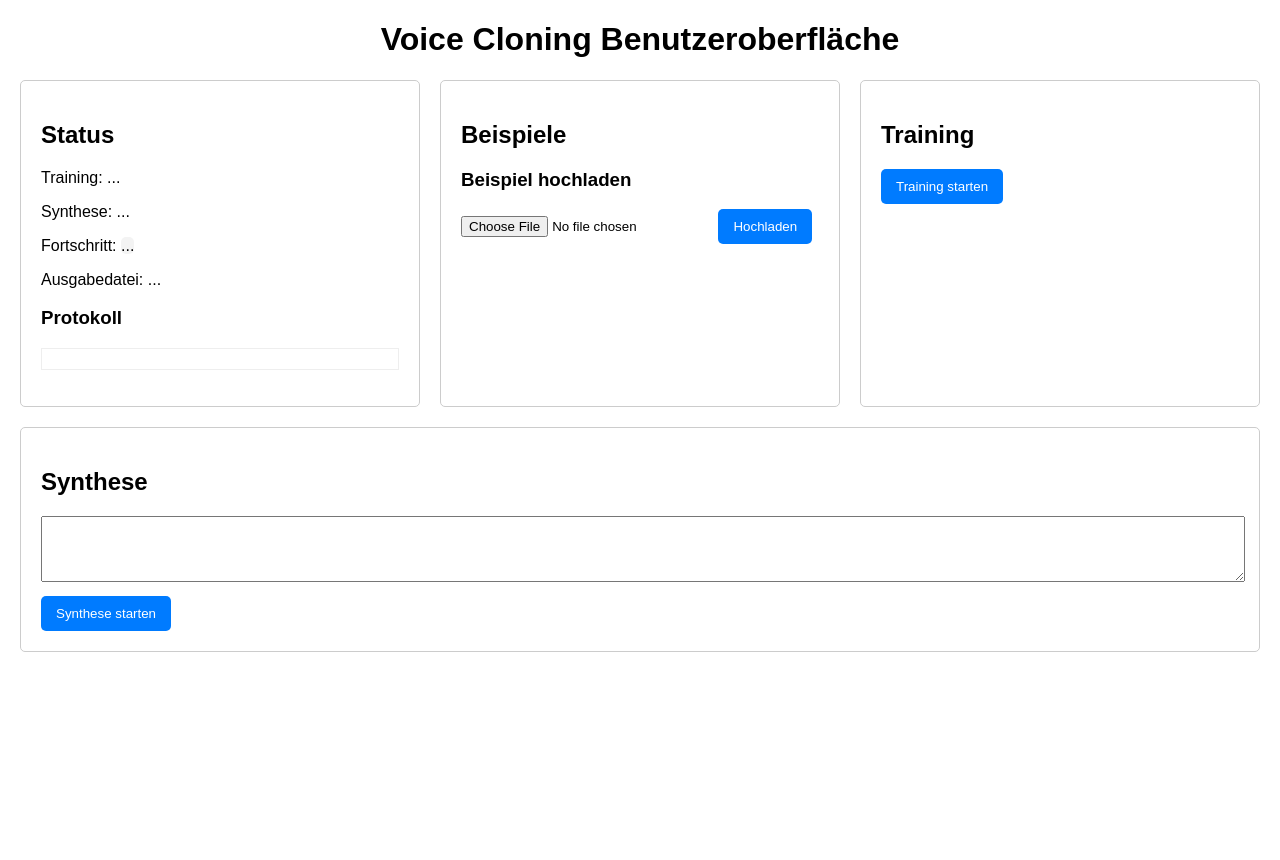
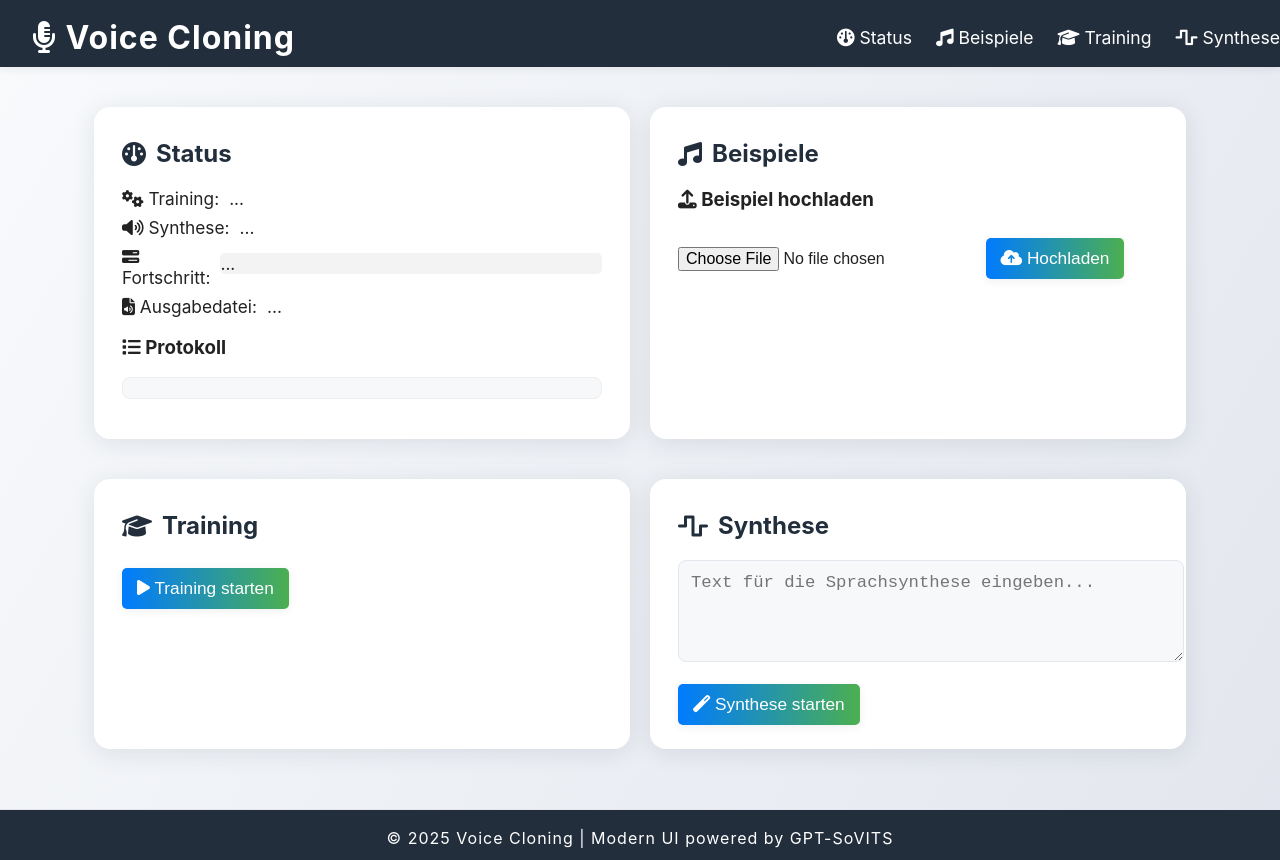
Before and after one commit to airdox82-rgb/testetwww, a plain HTML site: page static/index.html in a window 1280 px wide. Before the commit the page ends 800 px from the top, so only its background shows below. Drawn offline with Linux system fonts and the light colour scheme; no server answers.

Commit message:
köösä

```diff
--- a/static/index.html
+++ b/static/index.html
@@ -1,49 +1,69 @@
+
 
 <!DOCTYPE html>
 <html lang="de">
 <head>
     <meta charset="UTF-8">
     <meta name="viewport" content="width=device-width, initial-scale=1.0">
-    <title>Voice Cloning Benutzeroberfläche</title>
+    <title>Voice Cloning UI</title>
+    <link rel="stylesheet" href="https://cdnjs.cloudflare.com/ajax/libs/font-awesome/6.4.0/css/all.min.css">
     <link rel="stylesheet" href="/static/style.css">
 </head>
 <body>
-    <h1>Voice Cloning Benutzeroberfläche</h1>
-
-    <div class="container">
-        <div class="section">
-            <h2>Status</h2>
+    <header class="main-header">
+        <div class="logo"><i class="fa-solid fa-microphone-lines"></i> Voice Cloning</div>
+        <nav>
+            <ul>
+                <li><a href="#status"><i class="fa-solid fa-gauge"></i> Status</a></li>
+                <li><a href="#samples"><i class="fa-solid fa-music"></i> Beispiele</a></li>
+                <li><a href="#train"><i class="fa-solid fa-graduation-cap"></i> Training</a></li>
+                <li><a href="#synth"><i class="fa-solid fa-wave-square"></i> Synthese</a></li>
+            </ul>
+        </nav>
+    </header>
+    <main class="container">
+        <section class="card" id="status">
+            <h2><i class="fa-solid fa-gauge"></i> Status</h2>
             <div id="status-content">
-                <p>Training: <span id="training-status">...</span></p>
-                <p>Synthese: <span id="synthesizing-status">...</span></p>
-                <p>Fortschritt: <span id="progress-bar">...</span></p>
-                <p>Ausgabedatei: <span id="output-file">...</span></p>
-                <h3>Protokoll</h3>
+                <div class="status-row">
+                    <span><i class="fa-solid fa-gears"></i> Training:</span> <span id="training-status">...</span>
+                </div>
+                <div class="status-row">
+                    <span><i class="fa-solid fa-volume-high"></i> Synthese:</span> <span id="synthesizing-status">...</span>
+                </div>
+                <div class="status-row">
+                    <span><i class="fa-solid fa-bars-progress"></i> Fortschritt:</span> <span id="progress-bar">...</span>
+                </div>
+                <div class="status-row">
+                    <span><i class="fa-solid fa-file-audio"></i> Ausgabedatei:</span> <span id="output-file">...</span>
+                </div>
+                <h3><i class="fa-solid fa-list"></i> Protokoll</h3>
                 <ul id="log-list"></ul>
             </div>
-        </div>
-
-        <div class="section">
-            <h2>Beispiele</h2>
+        </section>
+        <section class="card" id="samples">
+            <h2><i class="fa-solid fa-music"></i> Beispiele</h2>
             <ul id="samples-list"></ul>
-            <h3>Beispiel hochladen</h3>
-            <input type="file" id="sample-file">
-            <button id="upload-button">Hochladen</button>
-        </div>
-
-        <div class="section">
-            <h2>Training</h2>
-            <button id="train-button">Training starten</button>
-        </div>
-
-        <div class="section">
-            <h2>Synthese</h2>
-            <textarea id="synthesis-text" rows="4" cols="50"></textarea>
+            <div class="upload-area">
+                <h3><i class="fa-solid fa-upload"></i> Beispiel hochladen</h3>
+                <input type="file" id="sample-file">
+                <button id="upload-button"><i class="fa-solid fa-cloud-arrow-up"></i> Hochladen</button>
+            </div>
+        </section>
+        <section class="card" id="train">
+            <h2><i class="fa-solid fa-graduation-cap"></i> Training</h2>
+            <button id="train-button"><i class="fa-solid fa-play"></i> Training starten</button>
+        </section>
+        <section class="card" id="synth">
+            <h2><i class="fa-solid fa-wave-square"></i> Synthese</h2>
+            <textarea id="synthesis-text" rows="4" cols="50" placeholder="Text für die Sprachsynthese eingeben..."></textarea>
             <br>
-            <button id="synthesize-button">Synthese starten</button>
-        </div>
-    </div>
-
+            <button id="synthesize-button"><i class="fa-solid fa-magic"></i> Synthese starten</button>
+        </section>
+    </main>
+    <footer class="main-footer">
+        <span>© 2025 Voice Cloning | Modern UI powered by GPT-SoVITS</span>
+    </footer>
     <script src="/static/script.js"></script>
 </body>
 </html>
--- a/static/style.css
+++ b/static/style.css
@@ -1,7 +1,172 @@
+
 
 body {
-    font-family: sans-serif;
-    margin: 20px;
+    font-family: 'Inter', 'Segoe UI', Arial, sans-serif;
+    margin: 0;
+    background: linear-gradient(120deg, #f8fafc 0%, #e3e6ee 100%);
+    color: #222;
+    min-height: 100vh;
+}
+
+.main-header {
+    background: #222e3c;
+    color: #fff;
+    padding: 18px 0 10px 0;
+    display: flex;
+    align-items: center;
+    justify-content: space-between;
+    box-shadow: 0 2px 8px rgba(34,46,60,0.08);
+}
+.main-header .logo {
+    font-size: 2rem;
+    font-weight: 700;
+    margin-left: 32px;
+    letter-spacing: 1px;
+}
+.main-header nav ul {
+    display: flex;
+    gap: 24px;
+    list-style: none;
+    margin: 0;
+    padding: 0;
+}
+.main-header nav a {
+    color: #fff;
+    text-decoration: none;
+    font-size: 1.1rem;
+    transition: color 0.2s;
+}
+.main-header nav a:hover {
+    color: #4CAF50;
+}
+
+.container {
+    display: flex;
+    flex-wrap: wrap;
+    gap: 32px;
+    justify-content: center;
+    margin: 40px auto 20px auto;
+    max-width: 1200px;
+}
+
+.card {
+    background: #fff;
+    border-radius: 16px;
+    box-shadow: 0 4px 24px rgba(34,46,60,0.10);
+    padding: 32px 28px 24px 28px;
+    flex: 1 1 340px;
+    min-width: 320px;
+    max-width: 480px;
+    margin-bottom: 20px;
+    transition: box-shadow 0.2s;
+}
+.card:hover {
+    box-shadow: 0 8px 32px rgba(34,46,60,0.18);
+}
+
+.card h2 {
+    margin-top: 0;
+    font-size: 1.5rem;
+    color: #222e3c;
+    display: flex;
+    align-items: center;
+    gap: 10px;
+}
+
+.status-row {
+    display: flex;
+    align-items: center;
+    gap: 10px;
+    margin-bottom: 8px;
+    font-size: 1.08rem;
+}
+
+#log-list {
+    list-style-type: none;
+    padding: 0;
+    max-height: 180px;
+    overflow-y: auto;
+    border: 1px solid #eee;
+    padding: 10px;
+    background: #f6f8fa;
+    border-radius: 8px;
+    font-size: 0.98rem;
+}
+
+#progress-bar {
+    width: 100%;
+    background-color: #e3e6ee;
+    border-radius: 8px;
+    margin: 6px 0 12px 0;
+}
+
+#progress-bar-inner {
+    height: 18px;
+    background: linear-gradient(90deg, #4CAF50 0%, #007bff 100%);
+    border-radius: 8px;
+    width: 0%;
+    transition: width 0.4s;
+}
+
+button {
+    padding: 12px 20px;
+    border: none;
+    background: linear-gradient(90deg, #007bff 0%, #4CAF50 100%);
+    color: white;
+    border-radius: 8px;
+    cursor: pointer;
+    font-size: 1.08rem;
+    font-weight: 500;
+    box-shadow: 0 2px 8px rgba(34,46,60,0.08);
+    transition: background 0.2s, box-shadow 0.2s;
+    margin-top: 8px;
+}
+button:hover {
+    background: linear-gradient(90deg, #0056b3 0%, #388e3c 100%);
+    box-shadow: 0 4px 16px rgba(34,46,60,0.14);
+}
+
+input[type="file"] {
+    margin-bottom: 10px;
+    font-size: 1rem;
+}
+
+textarea {
+    width: 100%;
+    border-radius: 8px;
+    border: 1px solid #e3e6ee;
+    padding: 12px;
+    font-size: 1.08rem;
+    background: #f6f8fa;
+    margin-bottom: 10px;
+    resize: vertical;
+}
+
+.upload-area {
+    margin-top: 12px;
+}
+
+.main-footer {
+    text-align: center;
+    padding: 18px 0 12px 0;
+    background: #222e3c;
+    color: #fff;
+    font-size: 1rem;
+    margin-top: 40px;
+    letter-spacing: 1px;
+    border-top: 1px solid #e3e6ee;
+}
+
+@media (max-width: 900px) {
+    .container {
+        flex-direction: column;
+        align-items: center;
+        gap: 18px;
+    }
+    .card {
+        min-width: 90vw;
+        max-width: 98vw;
+    }
 }
 
 h1 {
```
